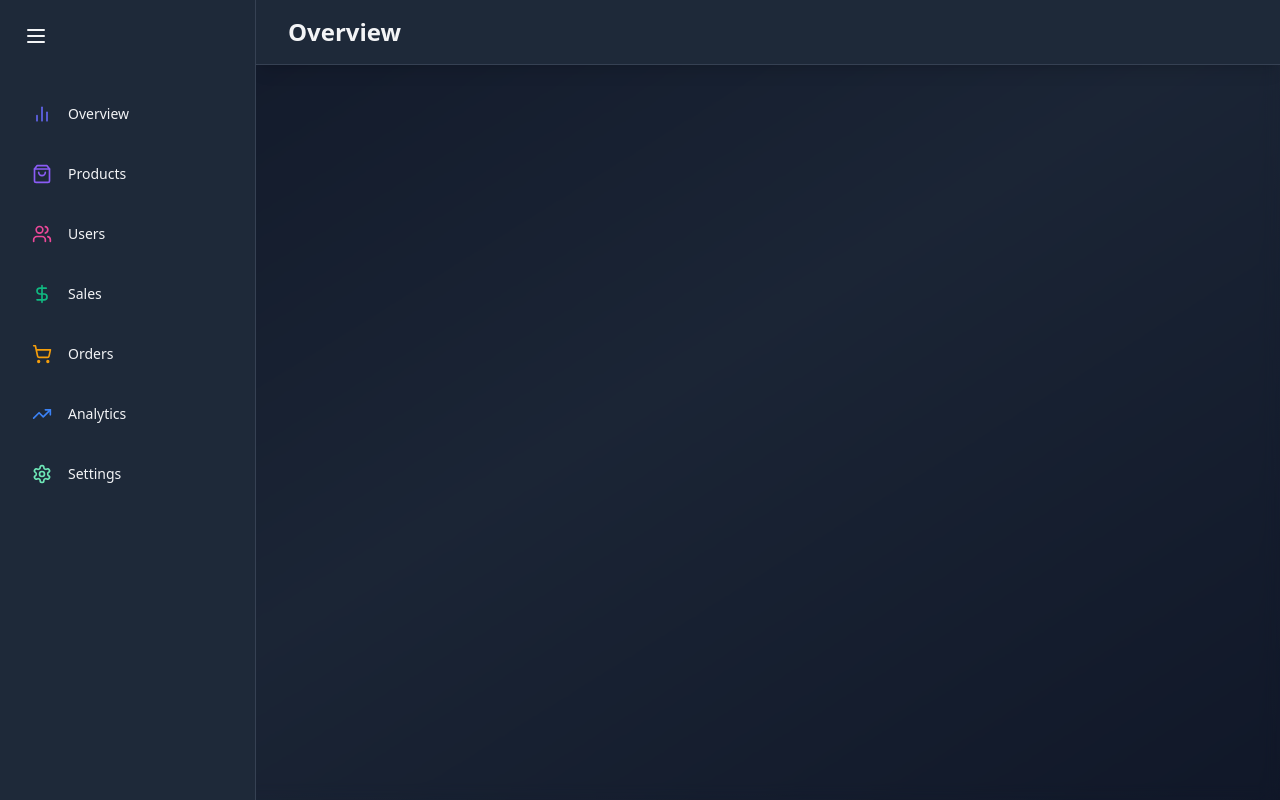
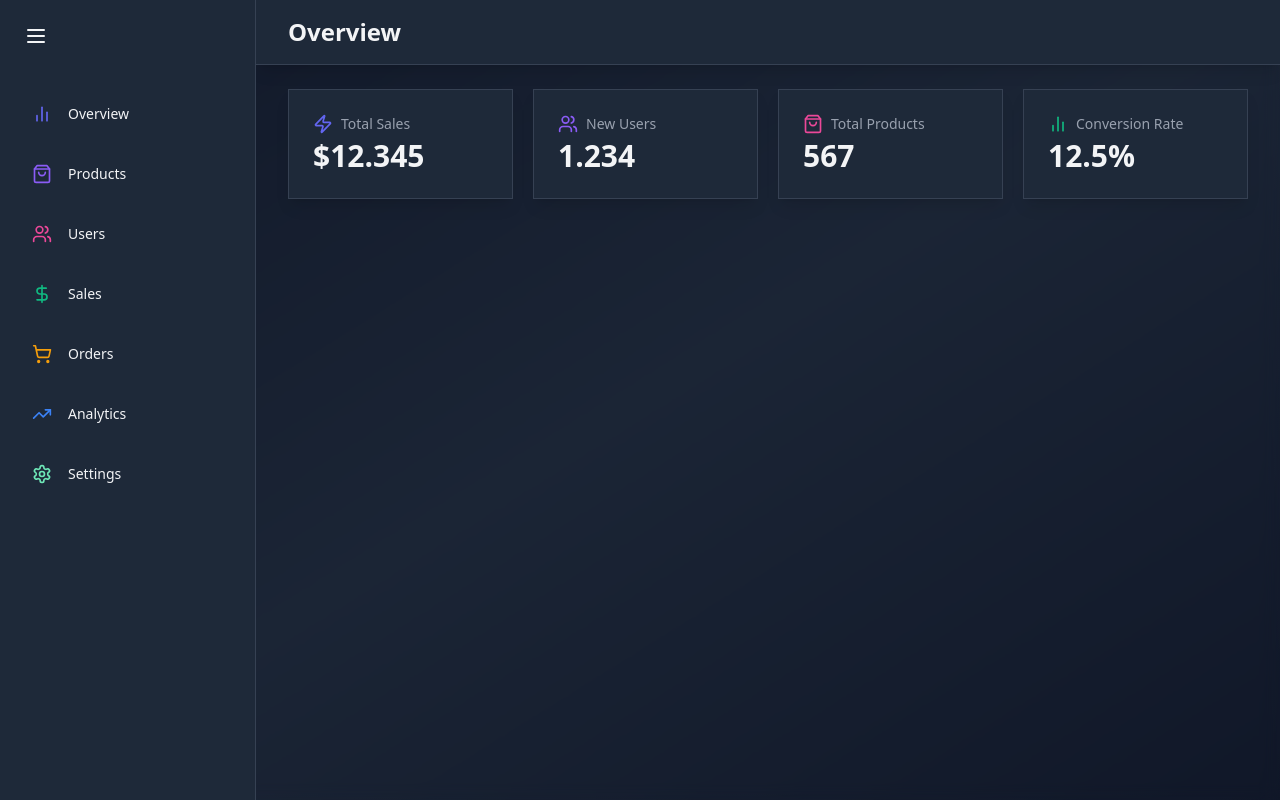
Before and after one commit to diegodevtech/E-commerceDashboard, a React (Vite) app: page / in a window 1280 px wide. Built offline with nearby package versions, Linux system fonts and the light colour scheme.

Commit message:
feat: finishes StatCard development

```diff
--- a/src/components/common/StatCard.jsx
+++ b/src/components/common/StatCard.jsx
@@ -1,7 +1,20 @@
-const StatCard = () => {
+import { motion } from "framer-motion";
+
+const StatCard = ({ name, icon: Icon, value, color }) => {
   return (
-    <div>StatCard</div>
-  )
-}
+    <motion.div
+      className="bg-gray-800 bg-opacity-50 backdrop-blur-md overflow-hidden shadow-lg roundex-xl border border-gray-700"
+      whileHover={{ y: -5, boxShadow: "0 25px 50px -12px rgba(0,0,0,0.5)" }}
+    >
+      <div className="px-4 py-5 sm:p-6">
+        <span className="flex items-center text-sm font-medium text-gray-400">
+          <Icon size={20} className="mr-2" style={{ color }} />
+          {name}
+        </span>
+        <p className="mt-1 text-3xl font-semibold text-gray-100">{value}</p>
+      </div>
+    </motion.div>
+  );
+};
 
-export default StatCard
+export default StatCard;
--- a/src/pages/OverviewPage.jsx
+++ b/src/pages/OverviewPage.jsx
@@ -7,16 +7,16 @@ const OverviewPage = () => {
   return (
     <div className="flex-1 overflow-auto relative z-10">
       <Header title="Overview"/>
-      <main className="max-w-7xl mx-auto py-6 px-4 lx:px-8">
+      <main className="max-w-7xl mx-auto py-6 px-4 lg:px-8">
         <motion.div className="grid grid-cols-1 gap-5 sm:grid-cols-2 lg:grid-cols-4 mb-8"
           initial={{ opacity: 0, y: 20 }}
-          animate={{ opacity: 0, y: 1 }}
+          animate={{ opacity: 1, y: 0 }}
           transition={{ duration: 1 }}
         >
           <StatCard name="Total Sales" icon={Zap} value="$12.345" color="#6366f1"/>
-          <StatCard name="New Users" icon={Users} value="" color="#8b5cf6"/>
-          <StatCard name="Total Products" icon={ShoppingBag} value="" color="#ec4899"/>
-          <StatCard name="Conversion Rate" icon={BarChart2} value="" color="#10b981"/>
+          <StatCard name="New Users" icon={Users} value="1.234" color="#8b5cf6"/>
+          <StatCard name="Total Products" icon={ShoppingBag} value="567" color="#ec4899"/>
+          <StatCard name="Conversion Rate" icon={BarChart2} value="12.5%" color="#10b981"/>
         </motion.div>
       </main>
     </div>
```
